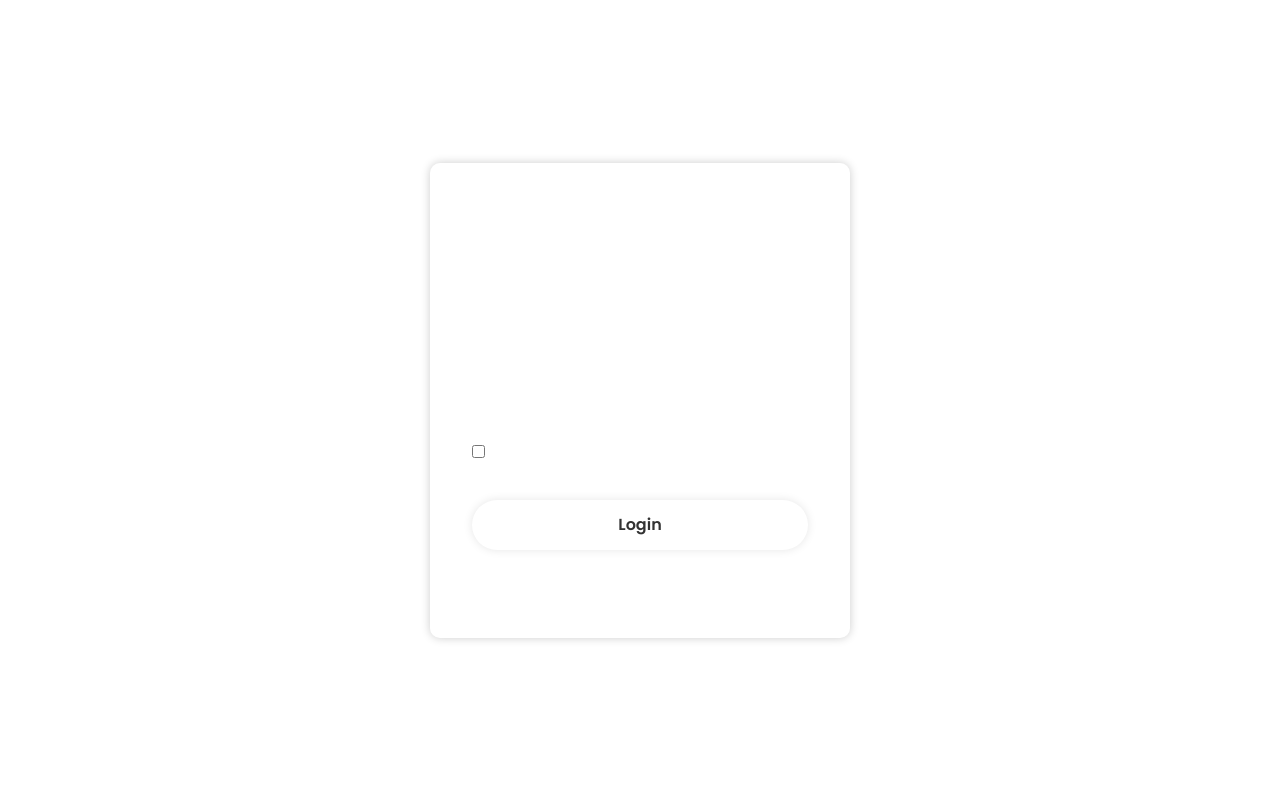
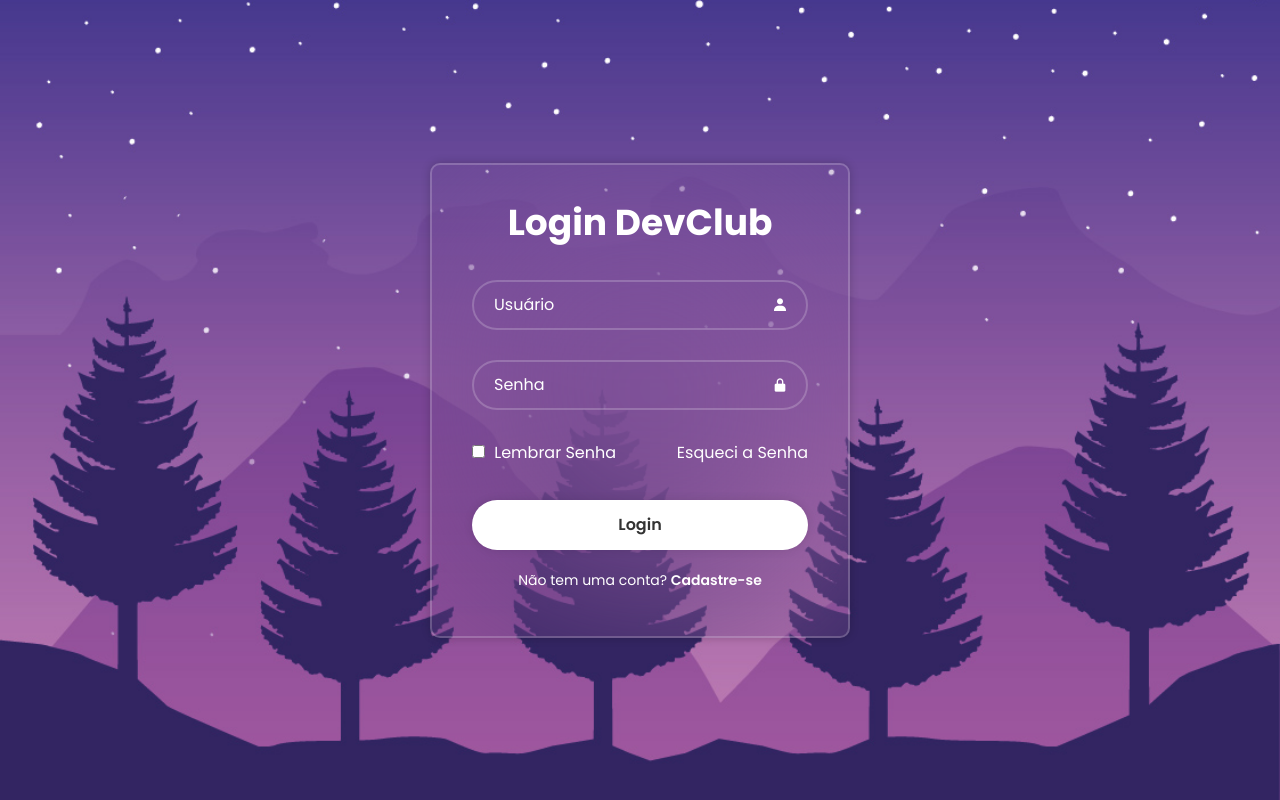
Before and after one commit to lucaspoterucha/loginpage, a plain HTML site: page index.html in a window 1280 px wide. Drawn offline with nearby package versions, Linux system fonts and the light colour scheme.

Commit message:
Update style.css

```diff
--- a/style.css
+++ b/style.css
@@ -12,7 +12,7 @@ body {
     justify-content: center;
     align-items: center;
     min-height: 100vh;
-    background: url('./img/img.jpg');
+    background: url('img.jpg');
     background-size: cover;
     background-position: center;
 }
```
